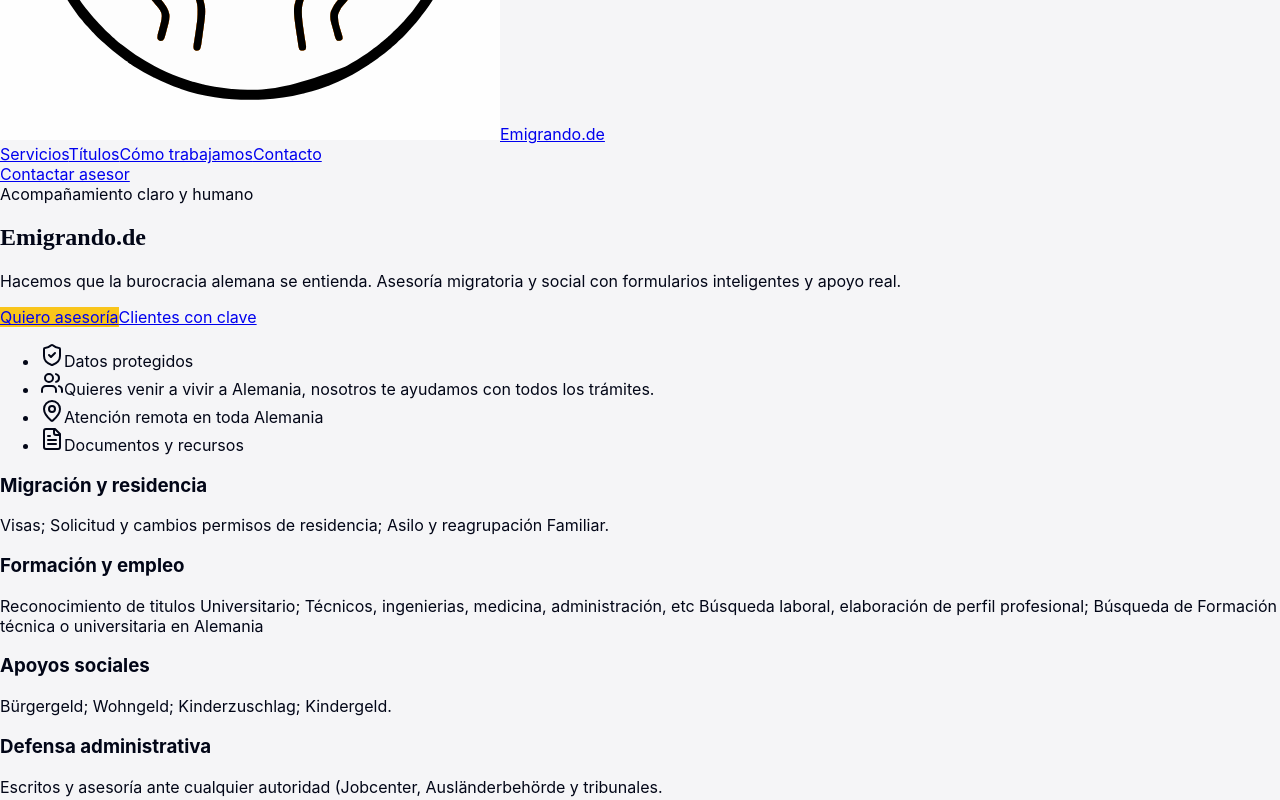
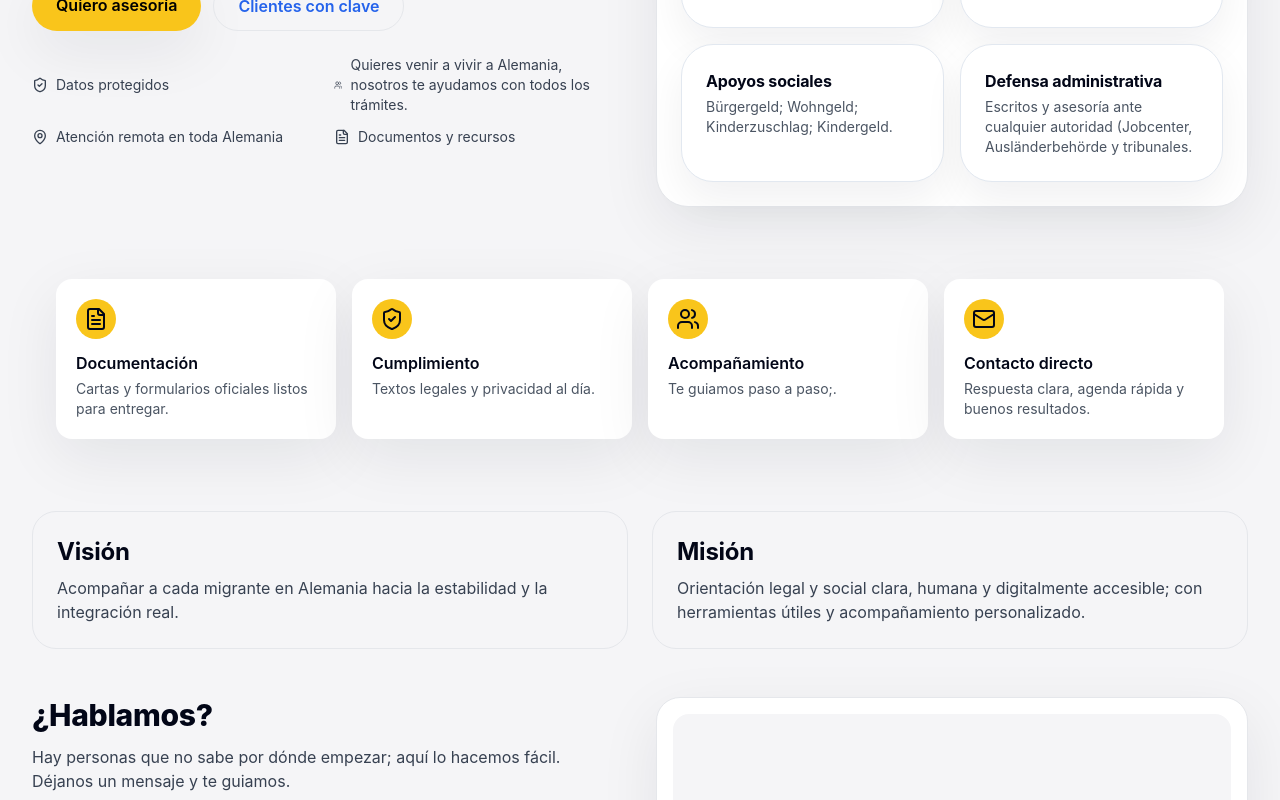
Before and after one commit to emigrando/emigrando-site-main, a Next.js app: page / in a window 1280 px wide. Shown: the part 360-1160 px from the top of the page. Built offline with nearby package versions, Linux system fonts and the light colour scheme.

Commit message:
Update globals.css

```diff
--- a/app/globals.css
+++ b/app/globals.css
@@ -1,34 +1,148 @@
+@tailwind base;
+@tailwind components;
+@tailwind utilities;
+
+/* -------------------------------------------------
+   SISTEMA iOS VISUAL BASE – ESTILO EMIGRANDO.DE
+--------------------------------------------------- */
+
+/* Modo claro */
 :root {
-  color-scheme: light;
+  --background: #f5f5f7;
+  --foreground: #020617;
+
+  --card: #ffffff;
+  --card-border: #e2e8f0;
+
+  --muted: #e5e7eb;
+  --muted-foreground: #6b7280;
+
+  --accent: #2563eb;
+  --accent-soft: #dbeafe;
+
+  --success: #22c55e;
+  --danger: #ef4444;
+
+  --radius-xl: 1rem;
+  --radius-2xl: 1.5rem;
+  --radius-3xl: 2rem;
 }
 
+/* Body global */
 html,
 body {
   padding: 0;
   margin: 0;
   min-height: 100%;
-}
-
-body {
-  background-color: #f5f5f7;
-  color: #020617;
+  background-color: var(--background);
+  color: var(--foreground);
   font-family: -apple-system, BlinkMacSystemFont, system-ui, "SF Pro Text",
     "SF Pro Display", sans-serif;
   -webkit-font-smoothing: antialiased;
+  text-rendering: optimizeLegibility;
 }
 
+/* Reset */
 * {
   box-sizing: border-box;
 }
 
-/* Scrollbar limpio */
+/* Enlaces */
+a {
+  color: var(--accent);
+  text-decoration: none;
+}
+a:hover {
+  opacity: 0.8;
+}
+
+/* Títulos */
+h1,
+h2,
+h3,
+h4,
+h5,
+h6 {
+  font-weight: 600;
+  letter-spacing: -0.01em;
+  margin: 0;
+  padding: 0;
+}
+
+/* Scrollbar elegante */
 *::-webkit-scrollbar {
   width: 8px;
+  height: 8px;
 }
+
 *::-webkit-scrollbar-track {
   background: transparent;
 }
+
 *::-webkit-scrollbar-thumb {
   background: #cbd5f5;
-  border-radius: 999px;
+  border-radius: 9999px;
 }
+
+*::-webkit-scrollbar-thumb:hover {
+  background: #a5b4fc;
+}
+
+/* Inputs estilo iOS */
+input,
+textarea,
+select {
+  border-radius: var(--radius-xl);
+  border: 1px solid var(--card-border);
+  background-color: white;
+  padding: 0.625rem 0.75rem;
+  font-size: 0.95rem;
+  transition: all 0.15s ease;
+}
+
+input:focus,
+textarea:focus,
+select:focus {
+  outline: none;
+  border-color: var(--accent);
+  box-shadow: 0 0 0 2px rgba(37, 99, 235, 0.2);
+}
+
+/* Botones básicos del navegador */
+button {
+  font-family: inherit;
+}
+
+/* Cards (base) */
+.card-ios {
+  background: var(--card);
+  border-radius: var(--radius-3xl);
+  border: 1px solid var(--card-border);
+  box-shadow: 0 18px 40px rgba(15, 23, 42, 0.06);
+  padding: 1.5rem;
+}
+
+/* Listas internas (para admin) */
+.list-ios {
+  background: white;
+  border-radius: var(--radius-2xl);
+  border: 1px solid var(--card-border);
+}
+
+/* Animación suave */
+.fade-in {
+  animation: fadeIn 0.35s ease-out;
+}
+
+@keyframes fadeIn {
+  from {
+    opacity: 0;
+    transform: translateY(4px);
+  }
+  to {
+    opacity: 1;
+    transform: translateY(0);
+  }
+}
+
+/* Fin */
```
